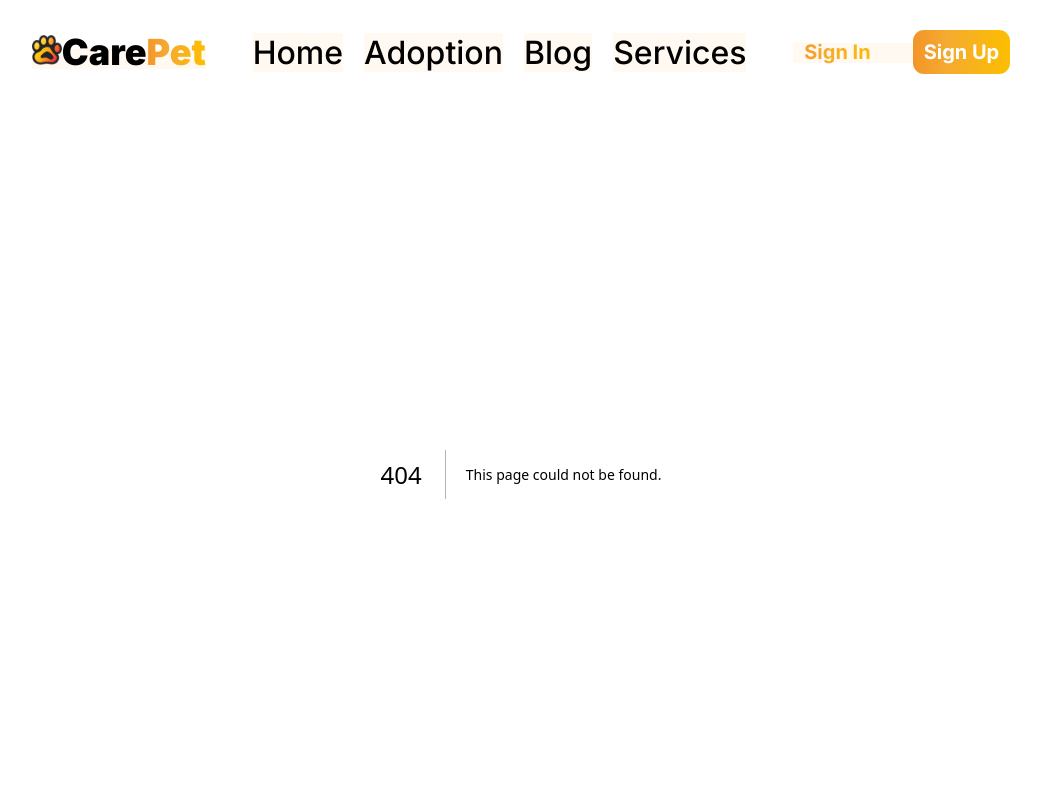
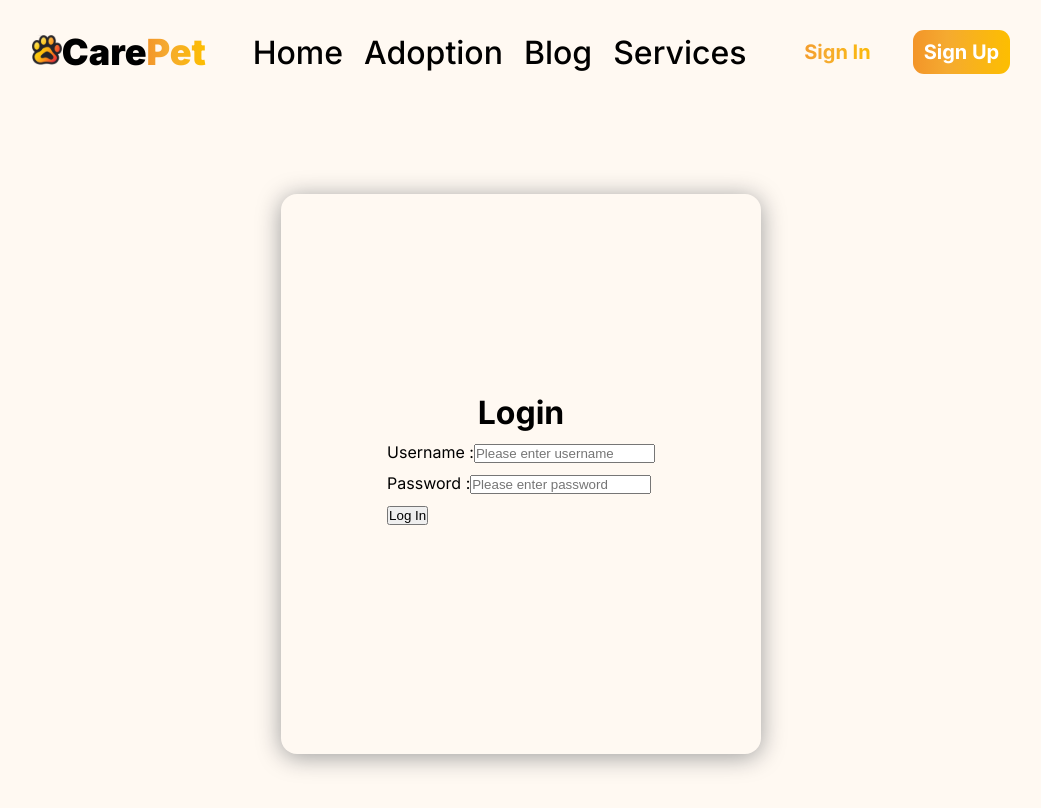
Before and after one commit to AaronTan11/SDP-CarePet, a Next.js app in the folder frontend/: page /login in a window 1280 px wide. Before the commit this address had no page. Shown: the top 808 px of the page, without its empty margins (119-1160 px from the left). Built offline with nearby package versions, Linux system fonts and the light colour scheme.

Commit message:
added login and signup page and css

```diff
--- a/frontend/package.json
+++ b/frontend/package.json
@@ -16,6 +16,6 @@
     "react-dom": "18.2.0"
   },
   "devDependencies": {
-    "sass": "^1.60.0"
+    "sass": "^1.61.0"
   }
 }
--- /dev/null
+++ b/frontend/src/pages/login.js
@@ -0,0 +1,49 @@
+import { useState } from "react";
+import styles from "../styles/Login.module.scss";
+
+function login() {
+  const [username, setUsername] = useState("");
+  const [password, setPassword] = useState("");
+
+  const handleSubmit = (event) => {
+    event.preventDefault();
+    console.log("Username", username);
+    console.log("Password", password);
+  };
+
+  return (
+    <div className={styles.cover}>
+      <div className={styles.inside}>
+        <div className={styles.Bar}>
+          <h1>Login</h1>
+          <form onSubmit={handleSubmit}>
+            <label>
+              Username :
+              <input
+                type="text"
+                value={username}
+                placeholder="Please enter username"
+                onChange={(event) => setUsername(event.target.value)}
+              ></input>
+            </label>
+            <br />
+            <label>
+              Password :
+              <input
+                type="password"
+                value={password}
+                placeholder="Please enter password"
+                onChange={(event) => setPassword(e.target.value)}
+              ></input>
+            </label>
+            <br />
+            <div className={styles.btn}>
+              <button type="submit">Log In</button>
+            </div>
+          </form>
+        </div>
+      </div>
+    </div>
+  );
+}
+export default login;
--- /dev/null
+++ b/frontend/src/styles/Login.module.scss
@@ -0,0 +1,57 @@
+
+
+.cover {
+    padding: 0;
+    box-sizing: border-box;
+    height: 100vh;
+    width: 100%;
+    display: flex;
+    justify-content: center;
+    align-items: center;
+}
+
+.inside {
+    width: 30em;
+    height: 35em;
+    position: relative;
+    border-radius: 1em;
+    box-shadow: 0 0.188em 1.550em rgb(156, 156, 156);
+    display: flex;
+    flex-direction: column;
+    align-items: center;
+    justify-content: space-around;
+}
+
+.Bar {
+    display: flex;
+    flex-direction: column;
+    justify-content: center;
+    align-items: center;
+    height: 100px;
+    max-height: fit-content;
+
+    *{
+        margin-bottom: 10px;
+    }
+}
+
+
+
+
+// .Bar #input {
+//      border: none;
+//      background-color: rgb(229, 226, 226);
+//      height: 4em;
+//      width: 80%;
+//      border-radius: 0.25em;
+//      text-align: center;
+//      padding: 2em;
+// }
+
+.input:focus {
+    outline-color: rgb(32, 177, 25);
+}
+
+.btn:hover{ transform: scale(1.25);
+
+}
```
Also changed, not shown: frontend/src/pages/_app.js (+5 -5 lines), frontend/src/pages/signup.js (added, +42 -0 lines), 1 other file (tests, documents, lock files or other folders).
